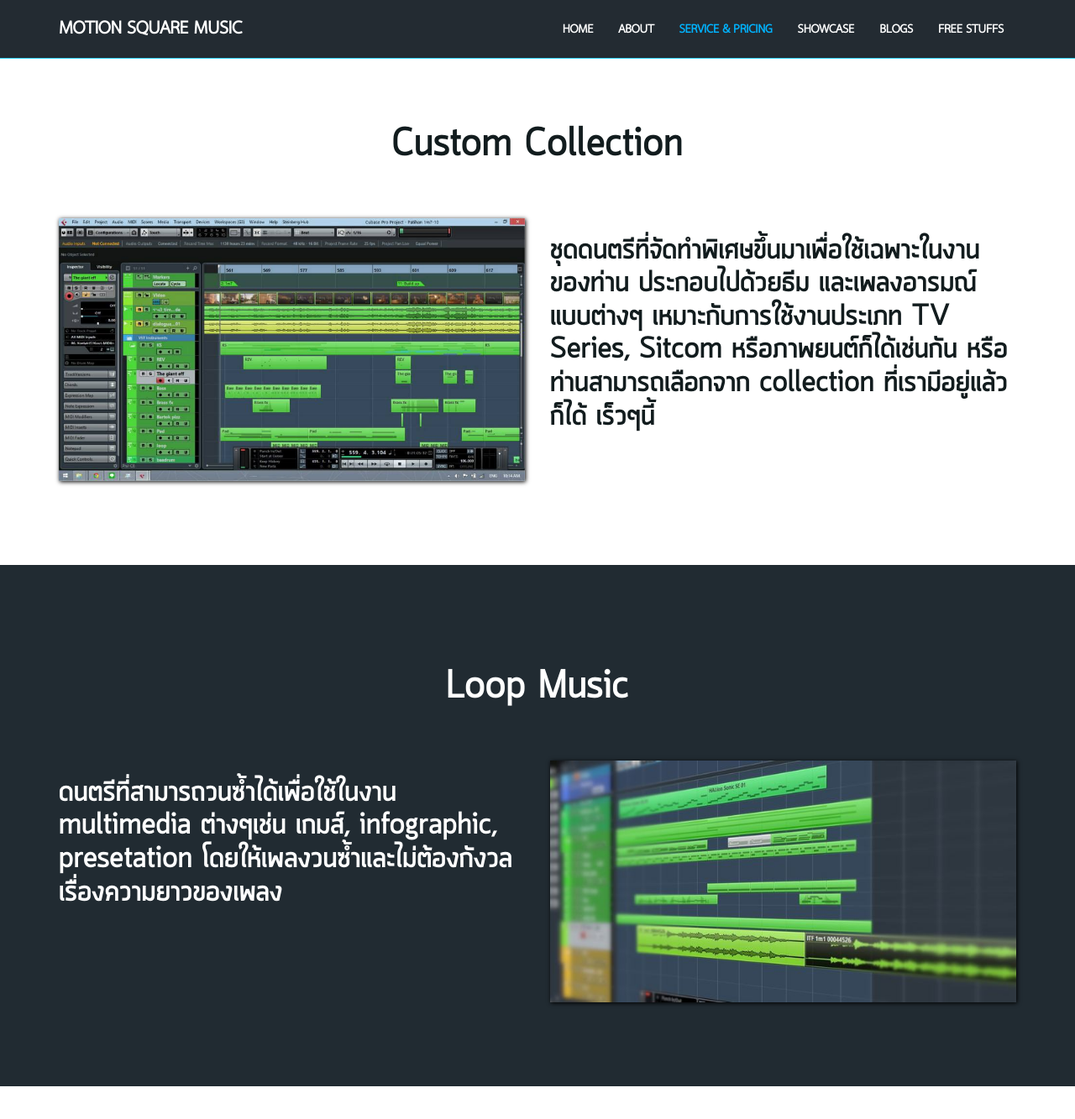
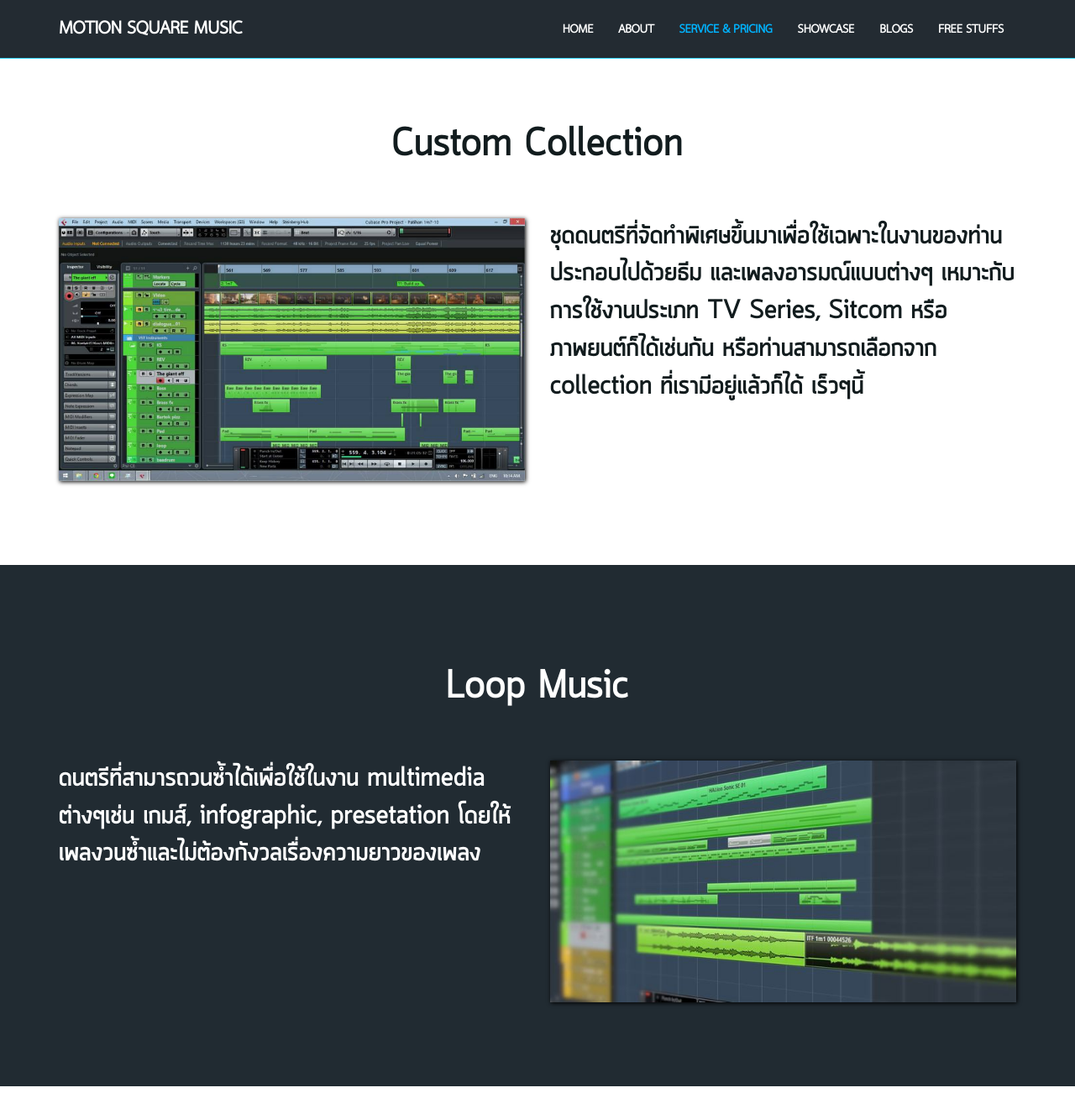
Before and after one commit to motionsquaremusic/motionsquaremusic.github.io, a Jekyll site: the page built from services/index.html, in a window 1280 px wide and 1400 px high, scrolled down 338 px. Shown: the top 1333 px of the window at 84% size. Built offline with Jekyll 4.4.1, drawn with Linux system fonts in a browser that asks for light colours; nearby versions of some CDN libraries; comment, search, counter and statistics services are not loaded.

Commit message:
spacing for each of the service description

```diff
--- a/assets/css/addons.css
+++ b/assets/css/addons.css
@@ -476,6 +476,11 @@
   background-size: cover;
 }
 
+.services .services_description {
+  line-height: 1.4;
+  margin-top: 0;
+}
+
 
 
 /*********************************************
--- a/services/index.html
+++ b/services/index.html
@@ -22,26 +22,26 @@
 </div>
 
 <!-- CONTENT -->
-<div class="contentbox-bgwhite font-override_quark">
+<div class="services contentbox-bgwhite font-override_quark">
   <div class="container">
     <div class="row">
-      <h1 class="text-center mb">Custom Collection</h1>
+      <h1 class="services_title text-center mb">Custom Collection</h1>
       <div class="col-lg-6 col-md-6 col-sm-6 col-xs-12">
         <img class="img-responsive center-block shadow-image" src="{{"/assets/img/services/customcol.jpg" | prepend: site.url }}">
       </div>
       <div class="col-lg-6 col-md-6 col-sm-6 col-xs-12">
-        <h3>ชุดดนตรีที่จัดทำพิเศษขึ้นมาเพื่อใช้เฉพาะในงานของท่าน ประกอบไปด้วยธีม และเพลงอารมณ์แบบต่างๆ เหมาะกับการใช้งานประเภท TV Series, Sitcom หรือภาพยนต์ก็ได้เช่นกัน หรือท่านสามารถเลือกจาก collection ที่เรามีอยู่แล้วก็ได้ เร็วๆนี้</h3>
+        <h4 class="services_description">ชุดดนตรีที่จัดทำพิเศษขึ้นมาเพื่อใช้เฉพาะในงานของท่าน ประกอบไปด้วยธีม และเพลงอารมณ์แบบต่างๆ เหมาะกับการใช้งานประเภท TV Series, Sitcom หรือภาพยนต์ก็ได้เช่นกัน หรือท่านสามารถเลือกจาก collection ที่เรามีอยู่แล้วก็ได้ เร็วๆนี้</h4>
       </div>
     </div>
   </div>
 </div>
 
-<div class="contentbox-bginversed font-override_quark">
+<div class="services contentbox-bginversed font-override_quark">
   <div class="container">
     <div class="row">
-      <h1 class="text-center mb">Loop Music</h1>
+      <h1 class="services_title text-center mb">Loop Music</h1>
       <div class="col-lg-6 col-md-6 col-sm-6 col-xs-12">
-        <h3>ดนตรีที่สามารถวนซ้ำได้เพื่อใช้ในงาน multimedia ต่างๆเช่น เกมส์, infographic, presetation โดยให้เพลงวนซ้ำและไม่ต้องกังวลเรื่องความยาวของเพลง</h3>
+        <h4 class="services_description">ดนตรีที่สามารถวนซ้ำได้เพื่อใช้ในงาน multimedia ต่างๆเช่น เกมส์, infographic, presetation โดยให้เพลงวนซ้ำและไม่ต้องกังวลเรื่องความยาวของเพลง</h4>
       </div>
       <div class="col-lg-6 col-md-6 col-sm-6 col-xs-12">
           <img class="img-responsive center-block shadow-image" src="{{"/assets/img/services/loopmusic.jpg" | prepend: site.url }}">
@@ -50,26 +50,26 @@
   </div>
 </div>
 
-<div class="contentbox-bgwhite font-override_quark">
+<div class="services contentbox-bgwhite font-override_quark">
   <div class="container">
     <div class="row">
-      <h1 class="text-center mb">Mockup Score</h1>
+      <h1 class="services_title text-center mb">Mockup Score</h1>
       <div class="col-lg-6 col-md-6 col-sm-6 col-xs-12">
         <div class="fitvidsjs"><iframe class="shadow-image" src="https://player.vimeo.com/video/130059898?portrait=0&byline=0" frameborder="0" webkitallowfullscreen mozallowfullscreen allowfullscreen></iframe></div>
       </div>
       <div class="col-lg-6 col-md-6 col-sm-6 col-xs-12">
-        <h4>การทำดนตรีออกมาจากโน๊ต score หรือ midi ในระดับเล็กไปจนถึงระดับ orchestra ของท่านด้วยเสียงที่สมจริงยิ่งขึ้น เพื่อที่จะใช้เป็น demo, หรือสำเร็จเป็นผลงานเลยได้เช่นกัน</h4>
+        <h4 class="services_description">การทำดนตรีออกมาจากโน๊ต score หรือ midi ในระดับเล็กไปจนถึงระดับ orchestra ของท่านด้วยเสียงที่สมจริงยิ่งขึ้น เพื่อที่จะใช้เป็น demo, หรือสำเร็จเป็นผลงานเลยได้เช่นกัน</h4>
       </div>
     </div>
   </div>
 </div>
 
-<div class="contentbox-bginversed font-override_quark">
+<div class="services contentbox-bginversed font-override_quark">
   <div class="container">
     <div class="row">
-      <h1 class="text-center mb">Stock Music</h1>
+      <h1 class="services_title text-center mb">Stock Music</h1>
       <div class="col-lg-6 col-md-6 col-sm-6 col-xs-12">
-        <h4>ดนตรีรูปแบบจบในเพลงในอารมณ์ต่างๆให้ท่านได้เลือกนำไปใช้ในภาพยนต์ หรือสื่อ multimedia มากมายเช่น Trailer, โฆษณา, เกมส์ หรือ ภาพยนต์ก็ได้เช่นกัน</h4>
+        <h4 class="services_description">ดนตรีรูปแบบจบในเพลงในอารมณ์ต่างๆให้ท่านได้เลือกนำไปใช้ในภาพยนต์ หรือสื่อ multimedia มากมายเช่น Trailer, โฆษณา, เกมส์ หรือ ภาพยนต์ก็ได้เช่นกัน</h4>
       </div>
       <div class="col-lg-6 col-md-6 col-sm-6 col-xs-12">
           <img class="img-responsive center-block shadow-image" src="{{"/assets/img/services/stock.jpg" | prepend: site.url }}">
```
